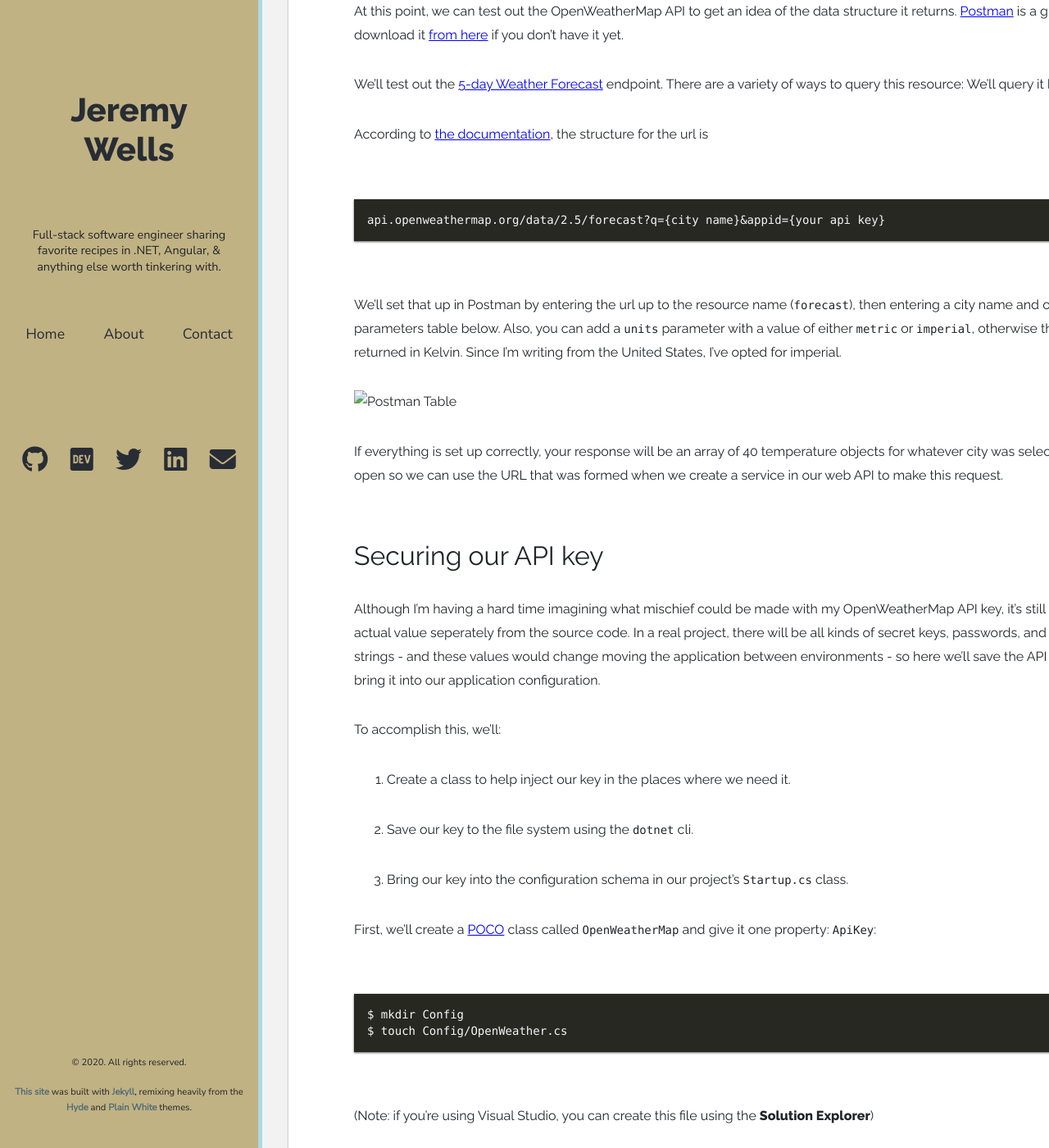
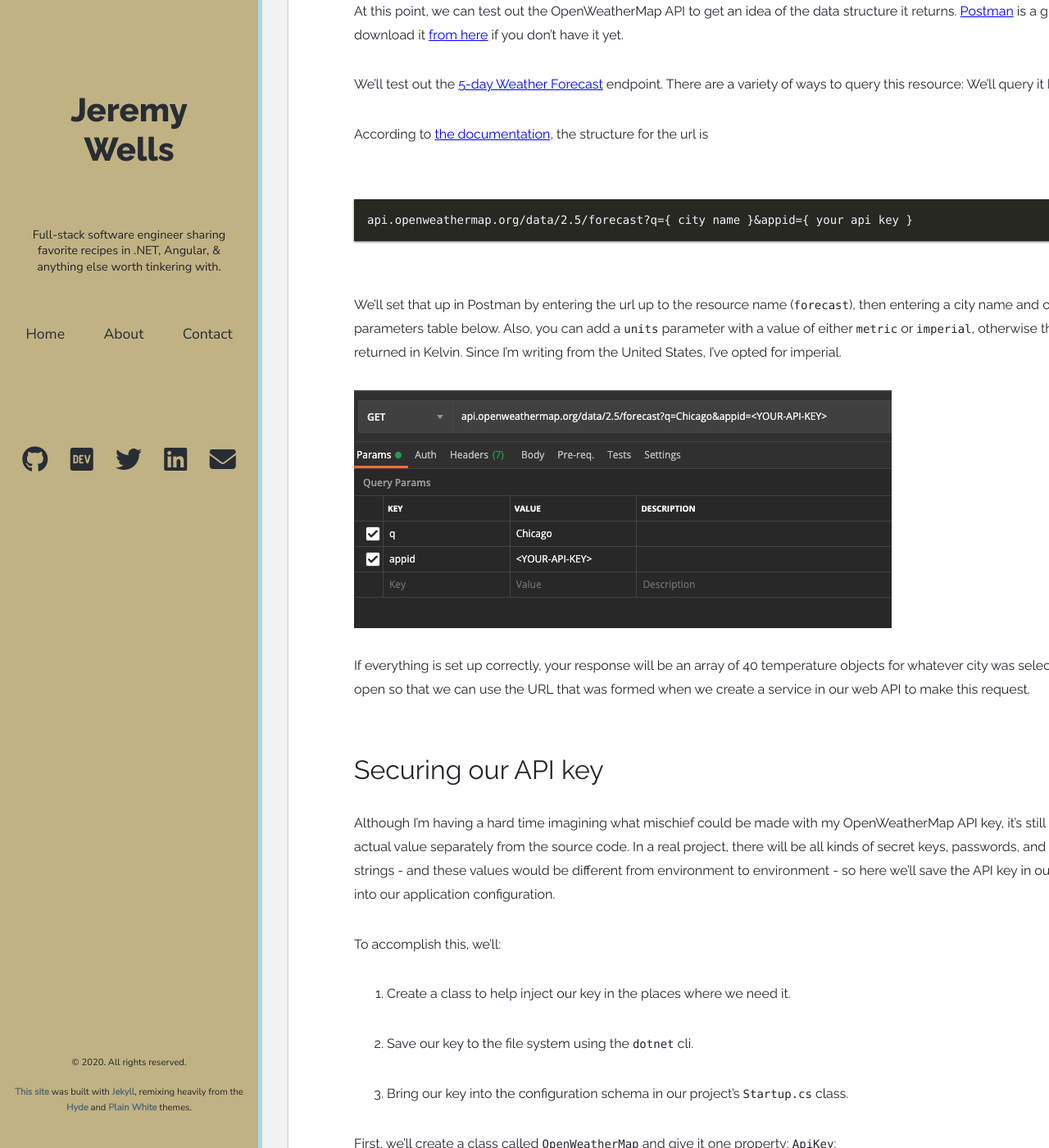
Before and after one commit to jsheridanwells/JeremyWells.Io, a Jekyll site: the page built from _posts/2020-06-12-walking-weather-skeleton-01.md, in a window 1280 px wide and 1400 px high, scrolled down 4012 px. Shown: the whole window at 82% size. Built offline with Jekyll 4.4.1, drawn with Linux system fonts in a browser that asks for light colours; nearby versions of some CDN libraries; some web fonts are replaced; some of the changed text lies outside the part shown.

Commit message:
added images and links

````diff
--- a/_posts/2020-06-12-walking-weather-skeleton-01.md
+++ b/_posts/2020-06-12-walking-weather-skeleton-01.md
@@ -17,22 +17,19 @@
 
 ###### Photo by [Elena Koycheva](https://unsplash.com/@lenneek?utm_source=unsplash&utm_medium=referral&utm_content=creditCopyText) on [Unsplash](https://unsplash.com/s/photos/three-layers?utm_source=unsplash&utm_medium=referral&utm_content=creditCopyText)
 
-
-<!-- TODO : add series links at the top, add a next to the previous article -->
-
 ## Introduction
 
-This is article #1 in a series of tutorials that walks through building and hosting an Angular and ASP.NET Core web application. The application will have extremely minimal functionality - a [Walking Skeleton]() - but it can serve as a template for building out functionality in more useful projects.
+This is article #1 in a series of tutorials that walks through building and hosting an Angular and ASP.NET Core web application. The application will have extremely minimal functionality - a [Walking Skeleton](http://alistair.cockburn.us/index.php/Walking_skeleton) - but it can serve as a template for building out functionality in more useful projects.
 
-In the [previous article](), I gave a more detailed overview of this series and walked through preparing a development environment for .NET Core. I also created and explained the default boilerplate code that comes from creating an ASP.NET Core WebApi application. For a little more background, I suggest reading through [that article]() first before stepping through this tutorial.
+In the [previous article](https://www.jeremywells.io/2020/06/11/starting-up-an-aspnetcore3-project.html), I gave a more detailed overview of this series and walked through preparing a development environment for .NET Core. I also created and explained the default boilerplate code that comes from creating an ASP.NET Core WebApi application. For a little more background, I suggest reading through [that article](https://www.jeremywells.io/2020/06/11/starting-up-an-aspnetcore3-project.html) first before stepping through this tutorial.
 
 ## Prerequisites
 
-For this tutorial, I'll assume you'll aren't yet familiar with ASP.NET Core, but you have the .NET Core SDK and an IDE or text editor set up and ready to go, If not, [the previous article]() will go through that step. If this is your first time building a server-side application, or if you're familiar with a comparable framework like Rails or Django but haven't tried one from the .NET Core family, then hopefully this article will clearly introduce you to the process with this framework. I won't go into the syntax of the C# language (for that, I recommend [Microsoft's introduction]()), but I'll explain the steps of building our application in detail.
+For this tutorial, I'll assume you'll aren't yet familiar with ASP.NET Core, but you have the .NET Core SDK and an IDE or text editor set up and ready to go, If not, [the previous article](https://www.jeremywells.io/2020/06/11/starting-up-an-aspnetcore3-project.html) will go through that step. If this is your first time building a server-side application, or if you're familiar with a comparable framework like Rails or Django, but haven't tried one from the .NET Core family, then hopefully this article will clearly introduce you to the process with this framework. I won't go into the syntax of the C# language (for that, I recommend [Microsoft's introduction](https://docs.microsoft.com/en-us/dotnet/csharp/tutorials/intro-to-csharp/)), but I'll explain the steps of building our application in detail.
 
 ## N-Tier architecture
 
-A common design pattern for web applications is called the [N-Tier Pattern](), where `n` is the number of layers of the application. [Wikipedia describes one N-Tier scenario](https://en.wikipedia.org/wiki/Multitier_architecture) as a presentation tier, a logic tier, and a data tier:
+A common design pattern for web applications is called the [N-Tier Pattern](https://martinfowler.com/bliki/PresentationDomainDataLayering.html), where __`n`__ is the number of layers of the application. [Wikipedia describes one N-Tier scenario](https://en.wikipedia.org/wiki/Multitier_architecture) as a presentation tier, a logic tier, and a data tier:
 
 ![Three-tier application diagram](https://upload.wikimedia.org/wikipedia/commons/thumb/5/51/Overview_of_a_three-tier_application_vectorVersion.svg/512px-Overview_of_a_three-tier_application_vectorVersion.svg.png){:class="post-image"}
 
@@ -49,14 +46,14 @@
 __The result will be an API endpoint that returns the next 5 temperatures in a forecast by location.__
 
 Here are the steps to get there:
-1. Sign up for and retrieve an API key to use the [OpenWeatherMap]() service.
-1. Secure the API key so it can be used in our application.
+1. Sign up for and retrieve an API key to use the [OpenWeatherMap](https://openweathermap.org/api) service.
+1. Secure the API key so that it can be used in our application.
 1. Build a service that handles requests to the OpenWeatherMap API.
-1. Modify the controller to work with the service, then test it in [Postman]().
+1. Modify the controller to work with the service, then test it in [Postman](https://www.postman.com/).
 
-Going through these steps will demonstrate how ASP.NET Core uses [dependency injection](), protects sensitive values such as API keys and database connection strings, and how it handles exceptions.
+Going through these steps will demonstrate how ASP.NET Core uses [dependency injection](https://docs.microsoft.com/en-us/aspnet/core/fundamentals/dependency-injection?view=aspnetcore-3.1), protects sensitive values such as API keys and database connection strings, and how it handles exceptions.
 
-The starting point for this code can be found at [this repo](). Using Git, you can clone the repo locally using:
+The starting point for this code can be found at [this repo](https://github.com/jsheridanwells/WeatherWalkingSkeleton/tree/0_GettingStarted). Using Git, you can clone the repo locally using:
 
 ```bash
 $ git clone -b 0_GettingStarted --single-branch git@github.com:jsheridanwells/WeatherWalkingSkeleton.git
@@ -72,35 +69,35 @@
 Instead of returning random objects in the boilerplate code, we'll return values from a live API. The [OpenWeatherMap API](https://openweathermap.org/api) is an easy way to incorporate third-party data when testing out a project. You'll need to create an account, then get an API key to be able to make requests from their service.
 
 1. Go to [https://OpenWeatherMap.org/api](https://openweathermap.org/api) and click __"Sign in"__. Create an account if you haven't before and log in.
-1. If you are at [home.openweathermap.org](https://home.openweathermap.org), at the top of the page is a nav item called __"API keys"__. Click that you'll arrive [here](https://home.openweathermap.org/api_keys).
+1. If you are at [home.openweathermap.org](https://home.openweathermap.org), at the top of the page is a nav item called __"API keys"__. Click that and you'll arrive [here](https://home.openweathermap.org/api_keys).
 1. Click the __"Generate"__ button. Name the key and save it.
 1. The table will now list your API key. We'll copy this in the next step so that it's available in our application.
 
-At this point, we can test out the OpenWeatherMap API to get an idea of the data structure it returns. [Postman]() is a great tool for this. You can download it [from here]() if you don't have it yet.
+At this point, we can test out the OpenWeatherMap API to get an idea of the data structure it returns. [Postman](https://www.postman.com/) is a great tool for this. You can download it [from here](https://www.postman.com/downloads/) if you don't have it yet.
 
 We'll test out the [5-day Weather Forecast](https://openweathermap.org/forecast5) endpoint. There are a variety of ways to query this resource: We'll query it by city name.
 
 According to [the documentation](https://openweathermap.org/forecast5), the structure for the url is
 ```
-api.openweathermap.org/data/2.5/forecast?q={city name}&appid={your api key}
+api.openweathermap.org/data/2.5/forecast?q={ city name }&appid={ your api key }
 ```
 
 We'll set that up in Postman by entering the url up to the resource name (`forecast`), then entering a city name and our api key in the query parameters table below. Also, you can add a `units` parameter with a value of either `metric` or `imperial`, otherwise the temperatures will be returned in Kelvin. Since I'm writing from the United States, I've opted for imperial.
 
-![Postman Table]()
+![Postman Table](/assets/img/2020-06-15/01.png)
 
-If everything is set up correctly, your response will be an array of 40 temperature objects for whatever city was selected. We'll keep Postman open so we can use the URL that was formed when we create a service in our web API to make this request.
+If everything is set up correctly, your response will be an array of 40 temperature objects for whatever city was selected. We'll keep Postman open so that we can use the URL that was formed when we create a service in our web API to make this request.
 
 ## Securing our API key
 
-Although I'm having a hard time imagining what mischief could be made with my OpenWeatherMap API key, it's still a best practice to store the actual value seperately from the source code. In a real project, there will be all kinds of secret keys, passwords, and database connections strings - and these values would change moving the application between environments - so here we'll save the API key in our file system, then bring it into our application configuration.
+Although I'm having a hard time imagining what mischief could be made with my OpenWeatherMap API key, it's still best practice to store the actual value separately from the source code. In a real project, there will be all kinds of secret keys, passwords, and database connections strings - and these values would be different from environment to environment - so here we'll save the API key in our file system, then bring it into our application configuration.
 
 To accomplish this, we'll:
 1. Create a class to help inject our key in the places where we need it.
 1. Save our key to the file system using the `dotnet` cli.
 1. Bring our key into the configuration schema in our project's `Startup.cs` class.
 
-First, we'll create a [POCO]() class called `OpenWeatherMap` and give it one property: `ApiKey`:
+First, we'll create a class called `OpenWeatherMap` and give it one property: `ApiKey`:
 ```bash
 $ mkdir Config
 $ touch Config/OpenWeather.cs
@@ -120,11 +117,11 @@
 ```
 
 When the `dotnet` CLI saves secrets for a project, it's in a directory structured as follows:
-```bash
+```
 $ ~/.microsoft/usersecrets/<USER-SECRETS-ID>/secrets.json
 ```
 
-The `USER-SECRETS-ID` is saved in the .csproj file at the root of the project. Any string will work as a user secrets ID, but for this project we'll use a [GUID](): `65988f0a-26ed-44ef-8749-f86a2f5c18a9` (you can also generate your own GUID if you prefer).
+The `USER-SECRETS-ID` is saved in the .csproj file at the root of the project. Any string will work as a user secrets ID, but for this project we'll use a [GUID](https://techterms.com/definition/guid#:~:text=A%20GUID%20is%20a%20128,keys%2C%20and%20various%20file%20types.): `65988f0a-26ed-44ef-8749-f86a2f5c18a9` (you can also generate your own GUID if you prefer).
 
 Open `WeatherWalkingSkeleton.csproj` and add the UserSecretID:
 ```xml
@@ -142,7 +139,7 @@
 ```
 
 If you're successful, you should see output like this:
-```bash
+```
 Successfully saved OpenWeather:ApiKey = YOUR-API-KEY to the secret store.
 ```
 
@@ -164,24 +161,28 @@
         }
 ```
 
-Now the API key is available in the application when we use the OpenWeatherMap API.
+Now the API key is available in the application when we use the OpenWeatherMap API. We'll be able to prove that later when we build a service to call the API.
 
 ## Classes for mapping the OpenWeatherMap API response
 
 Our next step is to create a service to sit between the `WeatherForecastController` and the OpenWeatherMap API. Ideally, a controller's only responsibilities are to route requests to the right services and to return either success or error responses. All the business logic should be handled at the lower levels.
 
-Before implementing the actual service though, we'll need to create a class to map the response we get from the OpenWeatherMap API. We'll also create a class for our own API response that will organize the data the way we would like to present it.
+Before implementing the actual service though, we'll need to create a class to [deserialize](https://stackoverflow.com/a/5660076) the response we get from the OpenWeatherMap API. We'll also create a class for our own API response that will organize the data the way we would like to present it.
 
-We'll create a `Models/` directory, with two classes: a new and improved `WeatherForecast` which will be the object that gets returned from the `WeatherForecastController`, and `OpenWeatherResponse` which we'll use to deserialize the JSON data returned from OpenWeatherMap.
+First, delete the default `./WeatherForecast.cs` class that was created when the project was bootstrapped.
+
+We'll create a `Models/` directory, with two classes: a new and improved `WeatherForecast` which will be the object that gets returned from the `WeatherForecastController`, and an `OpenWeatherResponse` which we'll use to deserialize the JSON data returned from OpenWeatherMap.
 
 ```bash
 $ mkdir Models
 $ touch Models/{WeatherForecast.cs,OpenWeatherResponse.cs}
 ```
 
-Also delete the default `./WeatherForecast.cs` class that was created when the project was bootstrapped.
+After inspecting the response from OpenWeatherMap in Postman,...
 
-After inspecting the response from OpenWeatherMap in Postman, we see an array called `list`. I've decided that I'd like our API to return the date and time, temperature, the "feels like" temperature, and the min and max temperatures for each item in that array. This is what to add to the `WeatherForecast` model.
+ [OpenWeatherMap API response in Postman](/assets/img/2020-06-15/02.png)
+
+ ...we see an array called `list`. I've decided that I'd like our API to return the date and time, temperature, the "feels like" temperature, as well as the min and max temperatures for each item in that array. We'll add those properties to the `WeatherForecast` model.
 
 ```csharp
 // WeatherForecast.cs
@@ -246,9 +248,9 @@
 // [...]
 ```
 
-As before, taking the values from `main` and renaming them `Temps` will make our own code easier to understand.
+As before, by taking the values from `main` and renaming them `Temps`, own code will be easier to understand.
 
-Below the `Forecast` class, we'll add the final class called `Temps` to indicate which temperature values to include. As before, we can use `JsonPropertyName` to name our properties with more conventional C#-style casing.
+Below the `Forecast` class, we'll add the final class called `Temps` to indicate which temperature values to include. As before, we can use `JsonPropertyName` to name our properties with the conventional C#-style casing.
 
 ```csharp
 // OpenWeatherResponse.cs
@@ -317,7 +319,7 @@
     }
 ```
 
-So far, the only thing the method does is raise an exception to say it's not ready yet. We'll leave it this way for now so we can register it in the `Startup` class and inject it into the controller. Then we can do a quick test with the controller to make sure the method is gettings called. After that, we'll build out the method.
+So far, the only thing the method does is raise an exception to say it's not ready yet. We'll leave it this way for now so that we can register it in the `Startup` class and inject it into the controller. Then we can do a quick test with the controller to make sure the method is getting called. After that, we'll build out the method.
 
 Open `Startup.cs` again and find the `ConfigureServices` method. Below the line where we brought in the API key, add the following line:
 ```csharp
@@ -371,13 +373,17 @@
     }
 ```
 
+Anything else in the controller can be deleted.
+
 Instead of producing values directly in the controller, we're returning the result of data produced elsewhere, so our return type will be `IActionResult`. We're receiving an object we'll call `forecast` from the `OpenWeatherService`, and we'll pass it on in the body of a "Success" response: `Ok()`. Also, for now, I've hard-coded "Chicago" as the argument for `GetFiveDayForecast` to that everything will compile. Later, we'll modify `Get` again to accept query parameters.
 
 Let's do a quick test to make sure that `OpenWeatherService.GetFiveDayForecast()` is being called within the application. Run the application (`$ dotnet run`) and call the `WeatherForecastController` from Postman or a browser (`https://localhost:5001/WeatherForecast`). The response we expect looks like this:
 
-![Unhandled Exception Response]()
+![Unhandled Exception Response](/assets/img/2020-06-15/03.png)
 
 Since the stack trace is throwing a `NotImplementedException` called from the `OpenWeatherService` in our `WeatherForecastController`, everything is working as expected. Now, we'll make our five-day forecast method actually work.
+
+## Implementing our HTTP service
 
 Open `OpenWeatherService.cs` back up. The plan for our `GetFiveDayForecast` method is for it to do what we were doing before in Postman: make a GET request to the OpenWeatherMap API and map the values we want as a list of `WeatherForecast` objects.
 
@@ -433,7 +439,7 @@
 1. Deserialize the response,
 1. And use the response to build the list of `WeatherForecast` object we're returning.
 
-That implementation will look like this:
+That implementation can be described as follows:
 ```csharp
             // 0. Use the .NET HttpClient library
             using (HttpClient client = new HttpClient())
@@ -441,8 +447,10 @@
                 // 1. Make the request
                 var response = client.GetAsync(url).Result;
                 var json = response.Content.ReadAsStringAsync().Result;
+
                 // 2. Deserialize the response.
                 var openWeatherResponse = JsonSerializer.Deserialize<OpenWeatherResponse>(json);
+
                 // 3. Build the list of forecasts
                 foreach (var forecast in openWeatherResponse.Forecasts)
                 {
@@ -506,8 +514,14 @@
 
 ...the controller will bring them in as parameters.
 
+Run the application again, make a POSTMAN request at the above url. If everything is great, you should see a response like this:
+
+![Successful Postman response](/assets/img/2020-06-15/04.png)
+
 ## Summary
 
-Now that we've got an API of our own returning real data, now is a good stopping point before building in a little more infrastructure in this project. Using the above steps, we were able to conceal a secret API key using .NET Core's user secrets. We built out a service class to pull data from an external resource and modified a controller class so that it is limited to simply relaying requests and responses. We also saw how the `Startup` class in an ASP.NET Core application sets up dependency injection and configures services using external values. With this basic functionality in place, we'll be able to explore some of the other necessary components to deploy a working walking skeleton and have a solid reference for putting together our real projects.
+Now that we've got an API of our own returning real data, now is a good stopping point before building in a little more infrastructure in this project. We'll do that in future tutorials.
 
-To reference the code that was created in this tutorial, see the `1_aspnetcore_webapi_setup` branch in its [Github repo]().
+Using the above steps, we were able to conceal a secret API key using .NET Core's user secrets. We built out a service class to pull data from an external resource and modified a controller class so that it is limited to simply relaying requests and responses. We also saw how the `Startup` class in an ASP.NET Core application sets up dependency injection and configures services using values from the host environment. With this basic functionality in place, we'll be able to explore some of the other necessary components to deploy a working walking skeleton and have a solid reference for putting together our real projects.
+
+To reference the code that was created in this tutorial, see the `1_aspnetcore_webapi_setup` branch in its [Github repo](https://github.com/jsheridanwells/WeatherWalkingSkeleton/tree/1_aspnetcore_webapi_setup).
````
Also changed, not shown: other parts of _posts/2020-06-12-walking-weather-skeleton-01.md (+7 -6 lines), assets/img/2020-06-15/01.png (renamed from assets/img/2020-06-15/Screen Shot 2020-06-13 at 3.09.15 PM.png), assets/img/2020-06-15/02.png (added), assets/img/2020-06-15/03.png (renamed from assets/img/2020-06-15/Screen Shot 2020-06-16 at 1.51.22 PM.png), assets/img/2020-06-15/04.png (renamed from assets/img/2020-06-15/Screen Shot 2020-06-16 at 2.12.19 PM.png).
